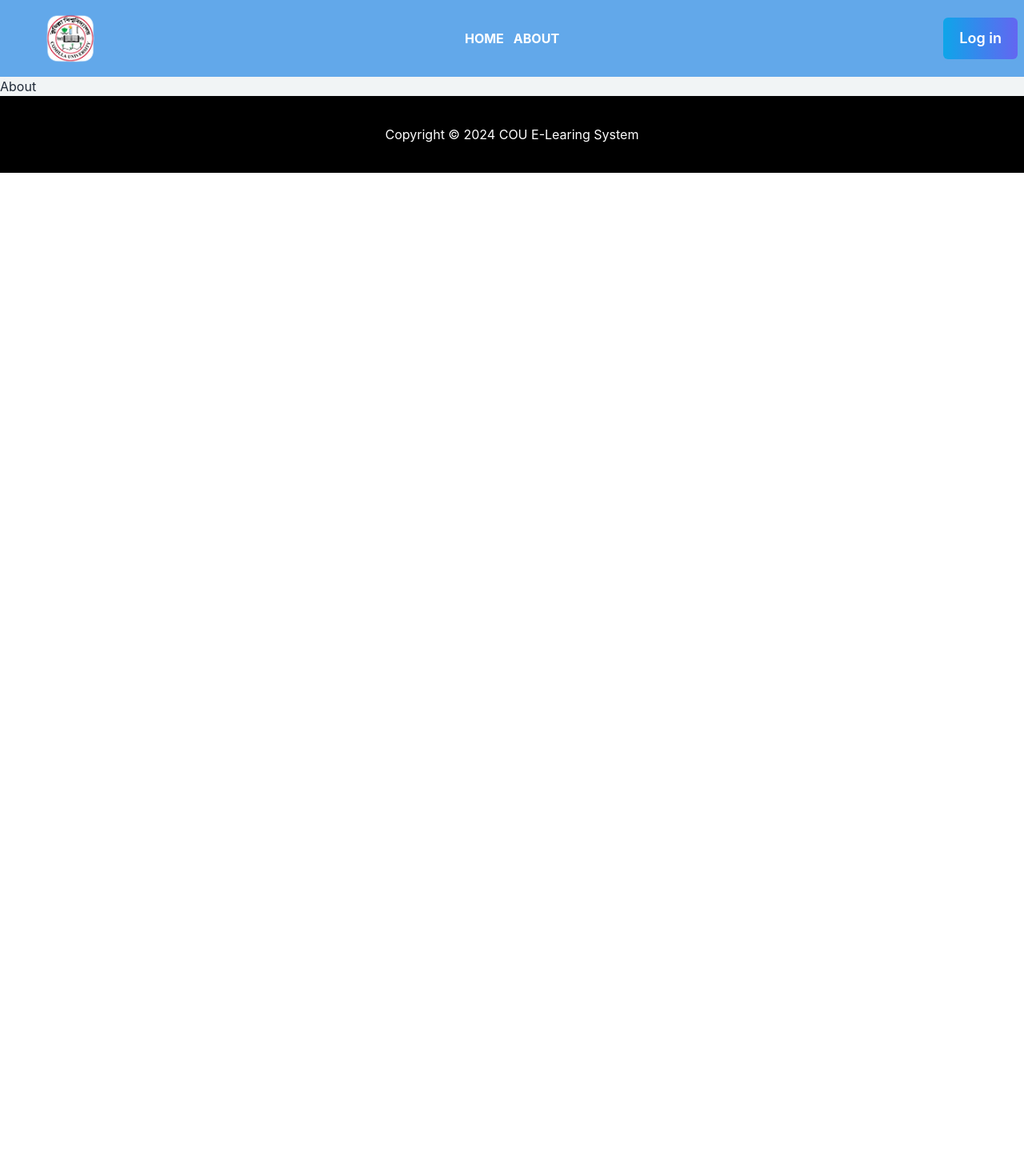
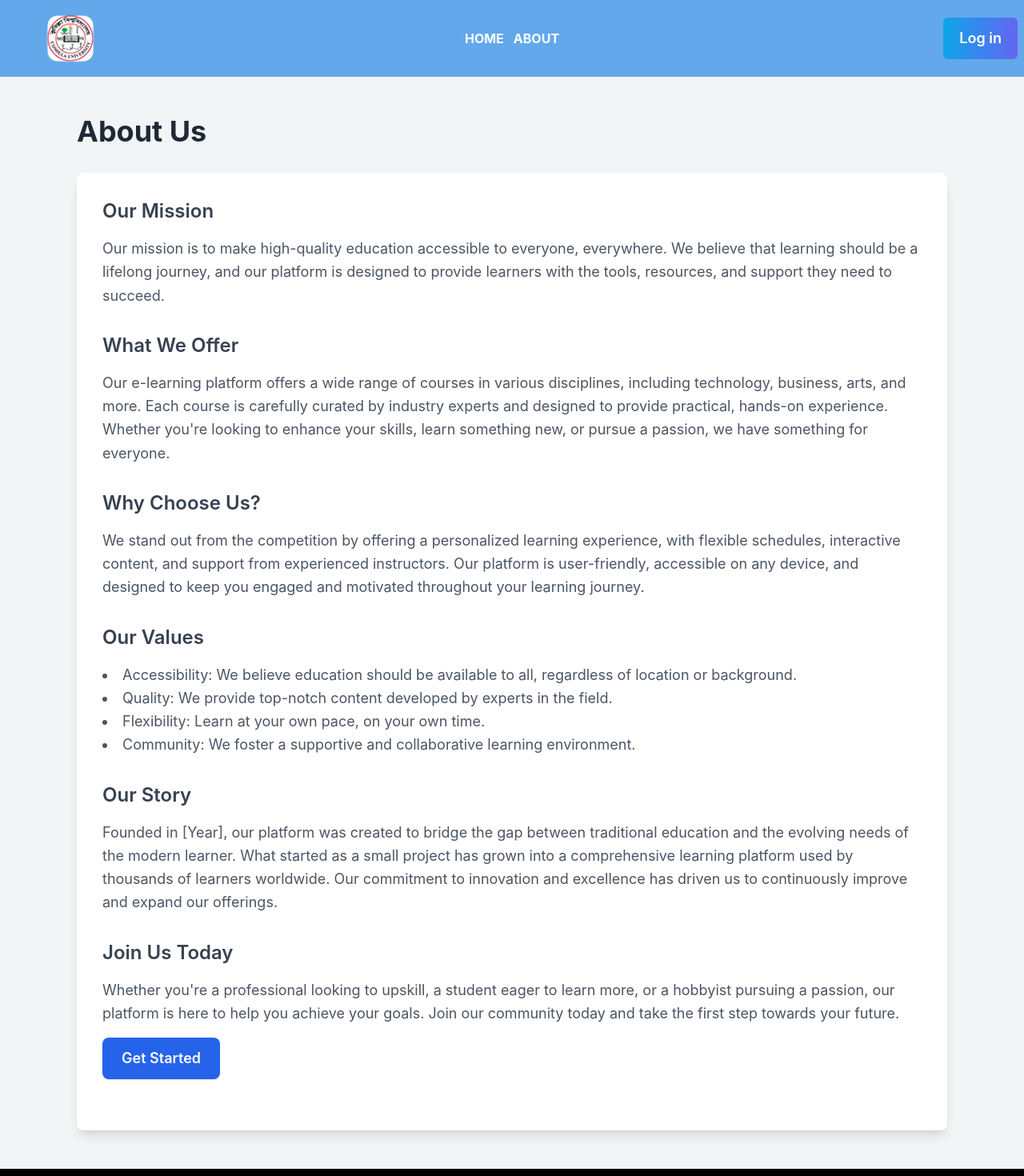
Before and after one commit to rakib4485/ghore-bahire-learning-client, a React (Create React App) app: page /about in a window 1280 px wide. Shown: the top 1470 px of the page at 80% size. Before the commit the page ends 800 px from the top, so only its background shows below. Built offline with nearby package versions, Linux system fonts and the light colour scheme; no server answers.

Commit message:
about page content added

```diff
--- a/src/Pages/About/About.js
+++ b/src/Pages/About/About.js
@@ -2,9 +2,59 @@ import React from 'react';
 
 const About = () => {
     return (
-        <div>
-            <h1>About</h1>
+        <div className="min-h-screen bg-gray-100 py-12 px-6 md:px-12 lg:px-24">
+      <div className="max-w-6xl mx-auto">
+        <h1 className="text-4xl font-bold text-gray-800 mb-8">About Us</h1>
+
+        <div className="bg-white rounded-lg shadow-lg p-8">
+          <section className="mb-8">
+            <h2 className="text-2xl font-semibold text-gray-700 mb-4">Our Mission</h2>
+            <p className="text-gray-600 text-lg leading-relaxed">
+              Our mission is to make high-quality education accessible to everyone, everywhere. We believe that learning should be a lifelong journey, and our platform is designed to provide learners with the tools, resources, and support they need to succeed.
+            </p>
+          </section>
+
+          <section className="mb-8">
+            <h2 className="text-2xl font-semibold text-gray-700 mb-4">What We Offer</h2>
+            <p className="text-gray-600 text-lg leading-relaxed">
+              Our e-learning platform offers a wide range of courses in various disciplines, including technology, business, arts, and more. Each course is carefully curated by industry experts and designed to provide practical, hands-on experience. Whether you're looking to enhance your skills, learn something new, or pursue a passion, we have something for everyone.
+            </p>
+          </section>
+
+          <section className="mb-8">
+            <h2 className="text-2xl font-semibold text-gray-700 mb-4">Why Choose Us?</h2>
+            <p className="text-gray-600 text-lg leading-relaxed">
+              We stand out from the competition by offering a personalized learning experience, with flexible schedules, interactive content, and support from experienced instructors. Our platform is user-friendly, accessible on any device, and designed to keep you engaged and motivated throughout your learning journey.
+            </p>
+          </section>
+
+          <section className="mb-8">
+            <h2 className="text-2xl font-semibold text-gray-700 mb-4">Our Values</h2>
+            <ul className="list-disc list-inside text-gray-600 text-lg leading-relaxed">
+              <li>Accessibility: We believe education should be available to all, regardless of location or background.</li>
+              <li>Quality: We provide top-notch content developed by experts in the field.</li>
+              <li>Flexibility: Learn at your own pace, on your own time.</li>
+              <li>Community: We foster a supportive and collaborative learning environment.</li>
+            </ul>
+          </section>
+
+          <section className="mb-8">
+            <h2 className="text-2xl font-semibold text-gray-700 mb-4">Our Story</h2>
+            <p className="text-gray-600 text-lg leading-relaxed">
+              Founded in [Year], our platform was created to bridge the gap between traditional education and the evolving needs of the modern learner. What started as a small project has grown into a comprehensive learning platform used by thousands of learners worldwide. Our commitment to innovation and excellence has driven us to continuously improve and expand our offerings.
+            </p>
+          </section>
+
+          <section className="mb-8">
+            <h2 className="text-2xl font-semibold text-gray-700 mb-4">Join Us Today</h2>
+            <p className="text-gray-600 text-lg leading-relaxed">
+              Whether you're a professional looking to upskill, a student eager to learn more, or a hobbyist pursuing a passion, our platform is here to help you achieve your goals. Join our community today and take the first step towards your future.
+            </p>
+            <a href="/signup" className="mt-4 inline-block bg-blue-600 text-white text-lg font-semibold py-3 px-6 rounded-lg shadow hover:bg-blue-500 transition duration-200">Get Started</a>
+          </section>
         </div>
+      </div>
+    </div>
     );
 };
 
```
Also changed, not shown: src/Pages/SignUp/SignUp.js (+0 -75 lines).
